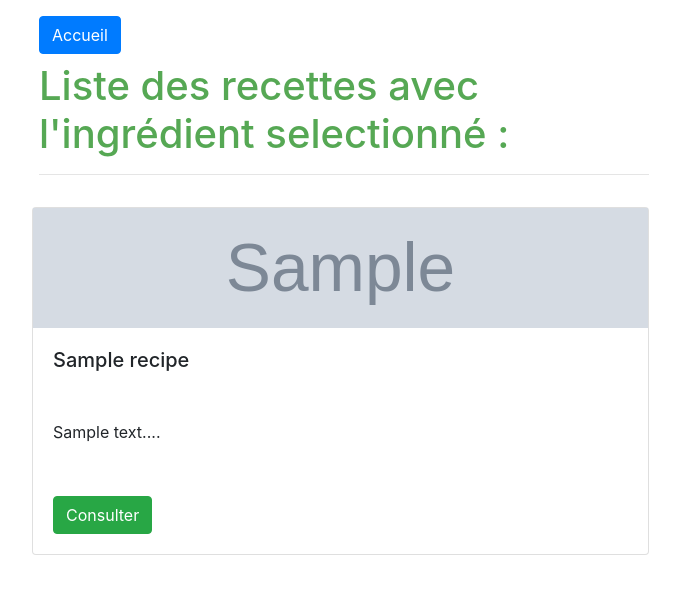
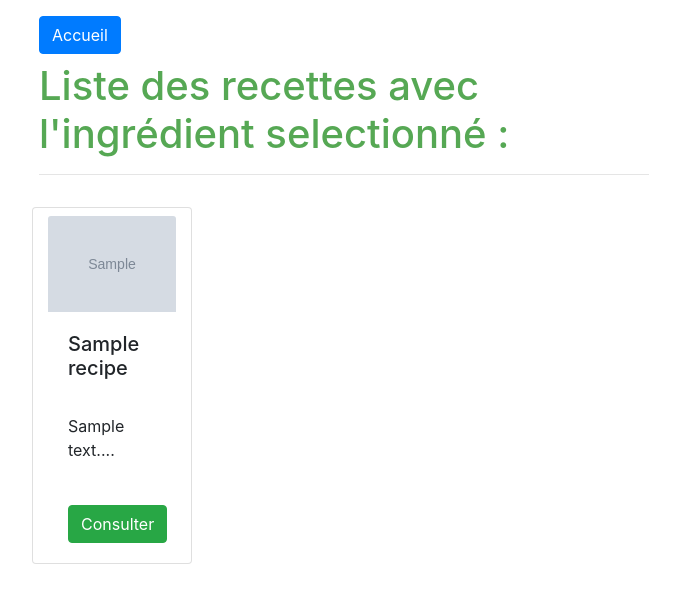
Before and after one commit to smaloron/projet-recettes-php-slim, a PHP site: template templates/recipe/byIngredient.html.twig in a window 1280 px wide. Shown: the part 56-659 px from the top of the page, without its empty margins (136-816 px from the left). Run offline with PHP 8.4, Linux system fonts and the light colour scheme; the template is opened without the code that fills it: most values are stand-ins (such as "Sample title", 1, 10 or a date in 2020); grey boxes marked "Sample" are stand-in pictures; some libraries are stand-ins or nearby versions.

Commit message:
sql modifications, ByIngredient feature ok

```diff
--- a/templates/recipe/byIngredient.html.twig
+++ b/templates/recipe/byIngredient.html.twig
@@ -7,11 +7,11 @@
         <div class="card-deck">
             {% for element in recipe %}
 
-                <div class="card mt-3 ml-2">
-                            <img class="img-fluid" style="max-height: 120px;" src="../../../public/img/{{ element.image }}" alt="Card image cap">
+                <div class="card mt-3  col-3 ml-2">
+                            <img class="card-img-top  mt-2" style="max-height: 120px;" src="../../../public/img/{{ element.image }}" alt="Card image cap">
                             <div class="card-body">
-                                <h5 class="card-title " style="min-height: 60px;">{{ element.title }}</h5>
-                                <p class="card-text"  style="min-height: 60px;">{{ element.description[:40]}}...</p>
+                                <h5 class="card-title " style="min-height: 70px;">{{ element.title }}</h5>
+                                <p class="card-text"  style="min-height: 75px;">{{ element.description[:40]}}...</p>
                                 <a href="/recipe/{{ element.id }}" class="btn btn-success">Consulter</a>
                             </div>
                 </div>
```
Also changed, not shown: app/routes/showRecipe.php (+10 -7 lines).
